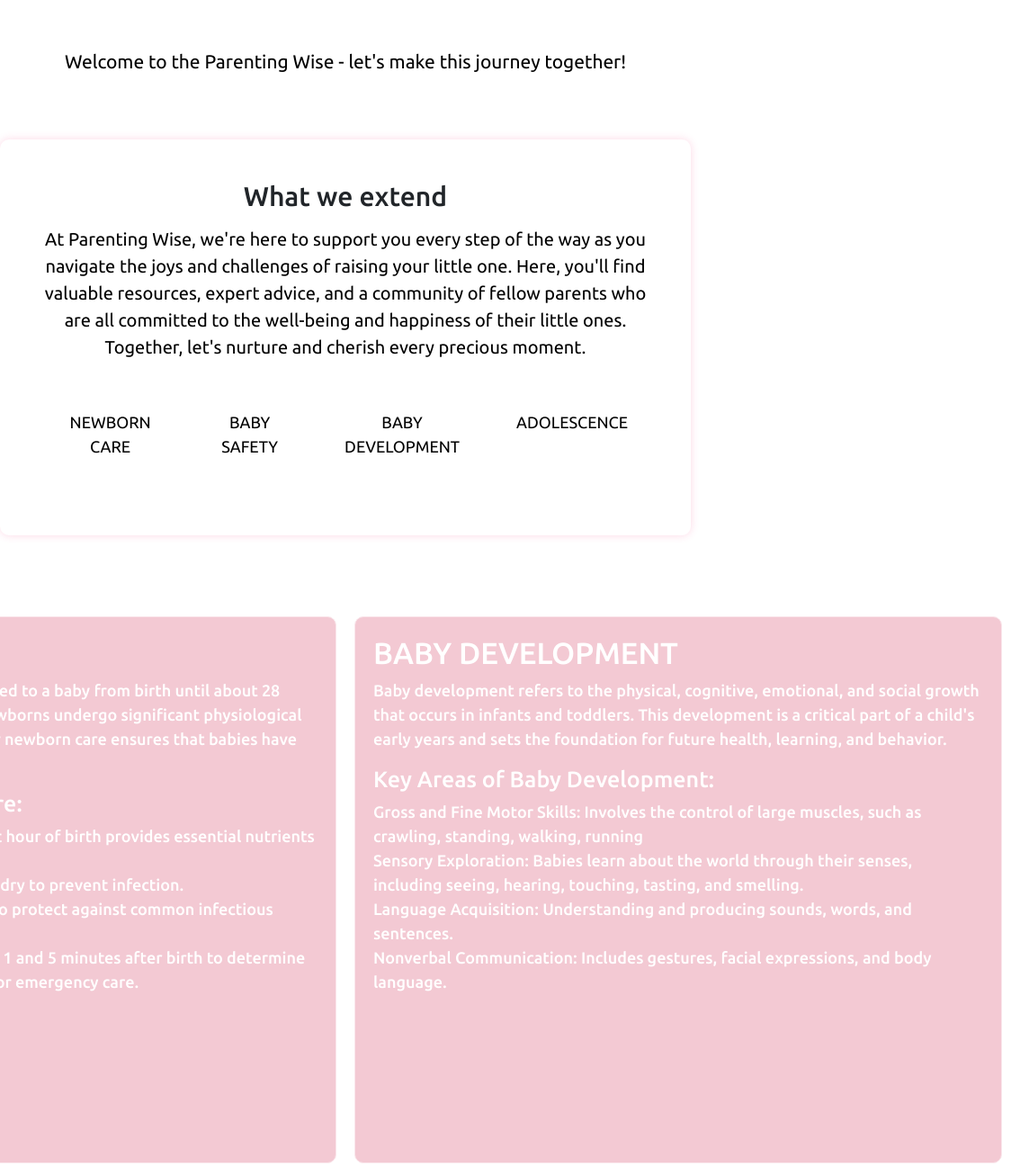
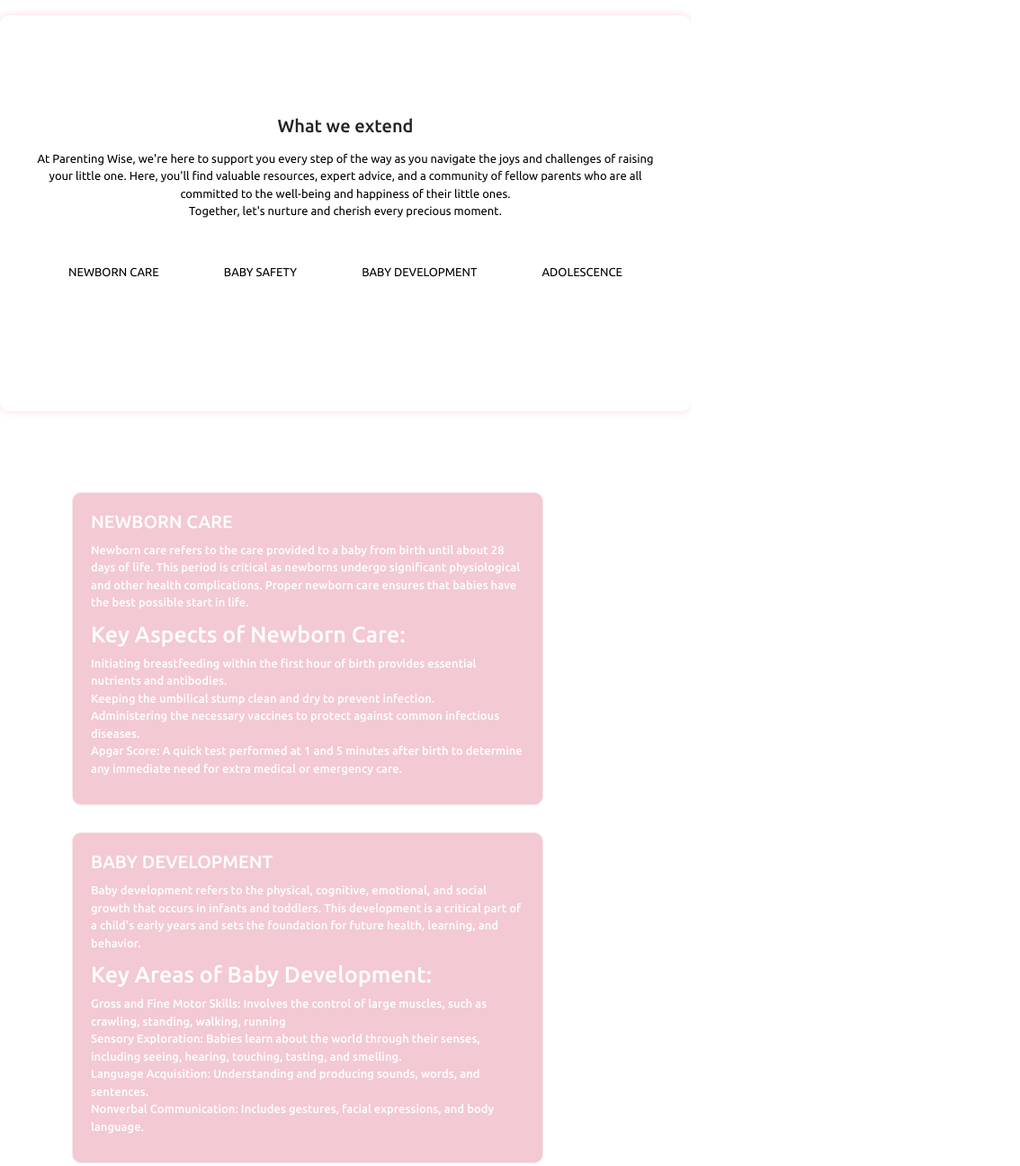
Before and after one commit to vidhiisaxena/ParentingWise, a plain HTML site: page ChildCare.html in a window 768 px wide. Shown: the part 720-2016 px from the top of the page at 90% size, 1134 px wide, since content can reach past the window. Drawn offline with nearby package versions, Linux system fonts and the light colour scheme.

Commit message:
Update childcare.css

```diff
--- a/src/childcare.css
+++ b/src/childcare.css
@@ -478,3 +478,151 @@ footer {
 .subscribeBtn {
     background: var(--second) !important;
 }
+@media (max-width: 800px) and (min-width: 400px) {
+    .text h1 {
+      font-size: 40px;
+      padding-top: 20px;
+    }
+
+    .text p {
+      font-size: 14px;
+      padding: 20px;
+      padding-bottom: 0px;
+    }
+
+    .tagline p {
+      font-size: 20px;
+      font-weight: 500;
+    }
+
+    .buttons a {
+      font-size: 13px !important;
+      padding: 8px 15px !important;
+      display: inline-block !important;
+      text-align: center !important;
+    }
+
+    .buttons {
+      text-align: center;
+    }
+
+    .babies-section h1 {
+      font-size: 20px !important;
+      font-weight: 500;
+    }
+
+    .babies-section p {
+      font-size: 13px;
+    }
+
+    .top-row,
+    .bottom-row {
+      display: flex;
+      flex-direction: column;
+    }
+
+    .boxs {
+      margin-bottom: 20px;
+      width: 70%;
+      height: 100%;
+      margin-left: 70px;
+      margin-right: 70px;
+    }
+
+    .boxs h1 {
+      font-size: 20px;
+      margin-bottom: 10px;
+    }
+
+    .boxs p {
+      font-size: 13px;
+      line-height: 1.5;
+      margin-bottom: 10px;
+    }
+
+    .main .text h1 {
+      font-size: 40px;
+      padding-top: 20px;
+    }
+
+    .main .text p {
+      font-size: 14px;
+      padding: 20px;
+      padding-bottom: 0;
+    }
+
+    .main .tagline p {
+      font-size: 20px;
+      font-weight: 500;
+    }
+
+    .main .buttons a {
+      font-size: 13px !important;
+      padding: 8px 15px !important;
+      display: inline-block !important;
+      text-align: center !important;
+    }
+
+    .main .buttons {
+      text-align: center;
+    }
+
+    .babies-section h1 {
+      font-size: 20px !important;
+      font-weight: 500;
+    }
+
+    .babies-section p {
+      font-size: 13px;
+    }
+
+    .top-row,
+    .bottom-row {
+      display: flex;
+      flex-direction: column;
+    }
+
+    .boxs {
+      margin-bottom: 20px;
+      width: 70%;
+      height: 100%;
+      margin-left: 70px;
+      margin-right: 70px;
+    }
+
+    .boxs h1 {
+      font-size: 20px;
+      margin-bottom: 10px;
+    }
+
+    .boxs p {
+      font-size: 13px;
+      line-height: 1.5;
+      margin-bottom: 10px;
+    }
+
+    .contain .top-row,
+    .contain .bottom-row {
+      display: flex;
+      flex-direction: column;
+    }
+
+    .contain .boxs {
+      margin-bottom: 20px;
+      width: 70%;
+      height: 100%;
+      margin-left: 70px;
+      margin-right: 70px;
+    }
+
+    .contain .boxs h1 {
+      font-size: 20px;
+      margin-bottom: 10px;
+    }
+
+    .contain .boxs p {
+      font-size: 13px;
+      line-height: 1.5;
+      margin-bottom: 10px;
+    }
+  }
```
